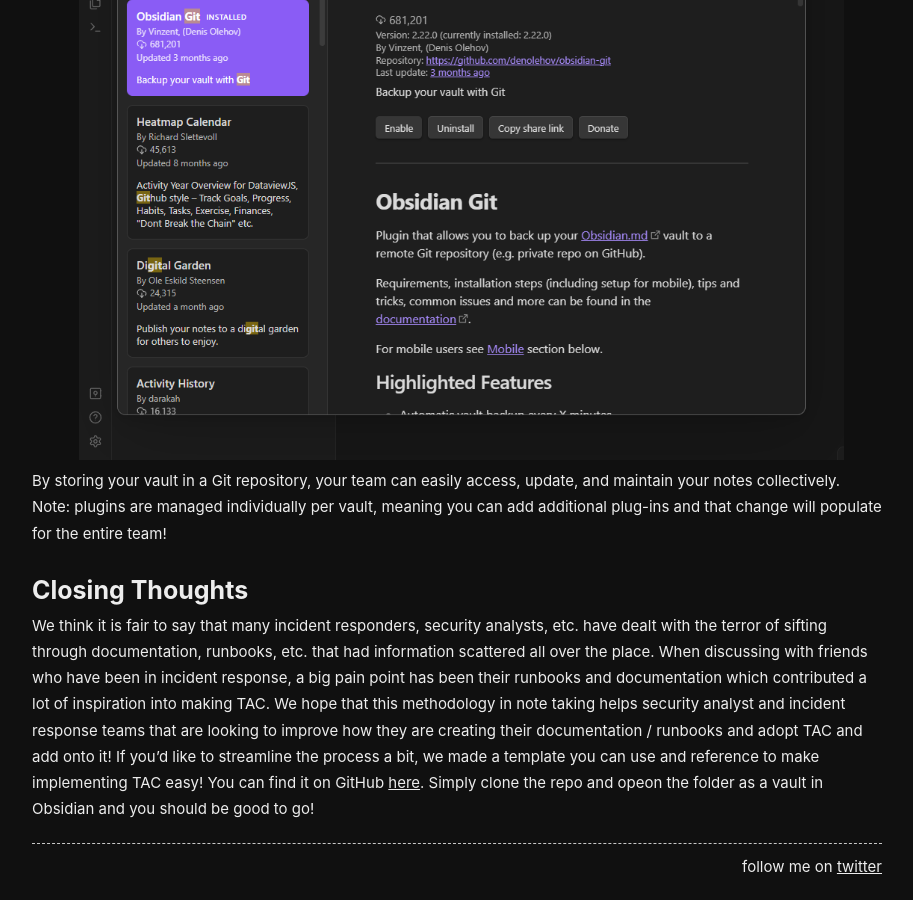
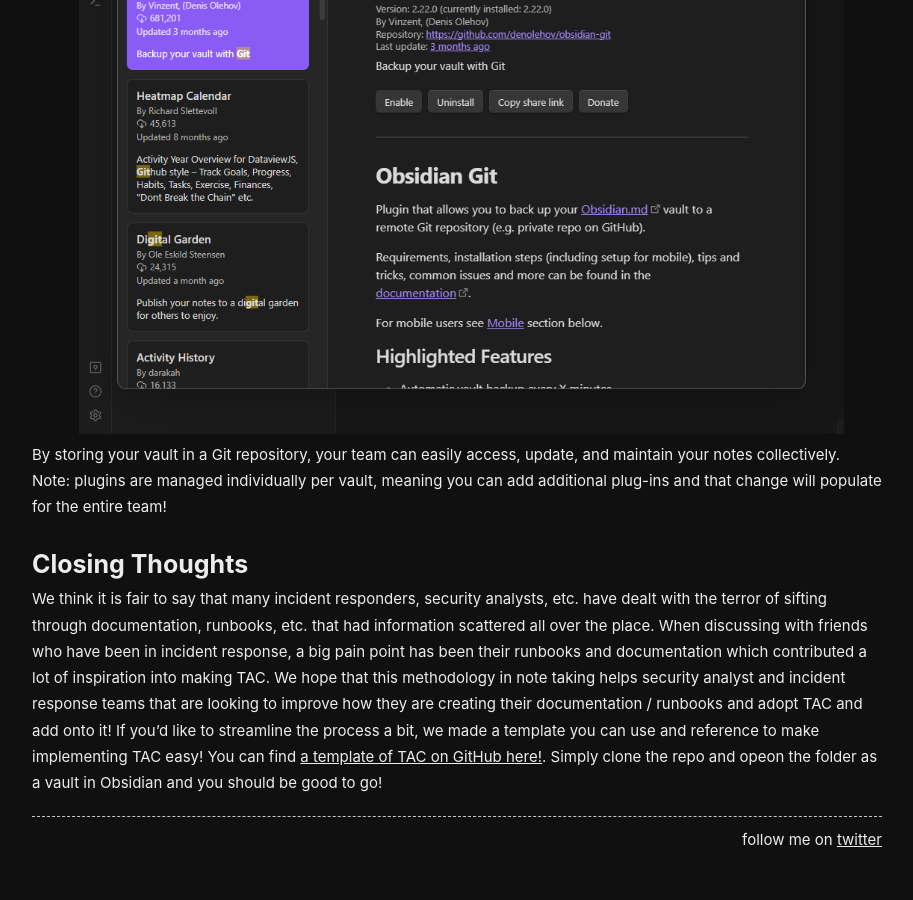
Before and after one commit to notbricey/brisee.github.io, a Jekyll site: the page built from _posts/2024-01-16-tac.md, in a window 1280 px wide and 900 px high, scrolled down 11799 px. Shown: the whole window, without its empty margins (183-1096 px from the left). Built offline with Jekyll 4.4.1, drawn with Linux system fonts in a browser that asks for light colours; after the commit the page ends 12673 px from its top, so only the background shows below that; some of the changed text lies outside the part shown.

Commit message:
Update 2024-01-16-tac.md

```diff
--- a/_posts/2024-01-16-tac.md
+++ b/_posts/2024-01-16-tac.md
@@ -237,4 +236,4 @@ By storing your vault in a Git repository, your team can easily access, update,
 
 # Closing Thoughts
 
-We think it is fair to say that many incident responders, security analysts, etc. have dealt with the terror of sifting through documentation, runbooks, etc. that had information scattered all over the place. When discussing with friends who have been in incident response, a big pain point has been their runbooks and documentation which contributed a lot of inspiration into making TAC. We hope that this methodology in note taking helps security analyst and incident response teams that are looking to improve how they are creating their documentation / runbooks and adopt TAC and add onto it! If you'd like to streamline the process a bit, we made a template you can use and reference to make implementing TAC easy! You can find it on GitHub [here](https://github.com/bri5ee/tac). Simply clone the repo and opeon the folder as a vault in Obsidian and you should be good to go!
+We think it is fair to say that many incident responders, security analysts, etc. have dealt with the terror of sifting through documentation, runbooks, etc. that had information scattered all over the place. When discussing with friends who have been in incident response, a big pain point has been their runbooks and documentation which contributed a lot of inspiration into making TAC. We hope that this methodology in note taking helps security analyst and incident response teams that are looking to improve how they are creating their documentation / runbooks and adopt TAC and add onto it! If you'd like to streamline the process a bit, we made a template you can use and reference to make implementing TAC easy! You can find [a template of TAC on GitHub here!](https://github.com/bri5ee/tac). Simply clone the repo and opeon the folder as a vault in Obsidian and you should be good to go!
```
Also changed, not shown: other parts of _posts/2024-01-16-tac.md (+0 -1 lines).
